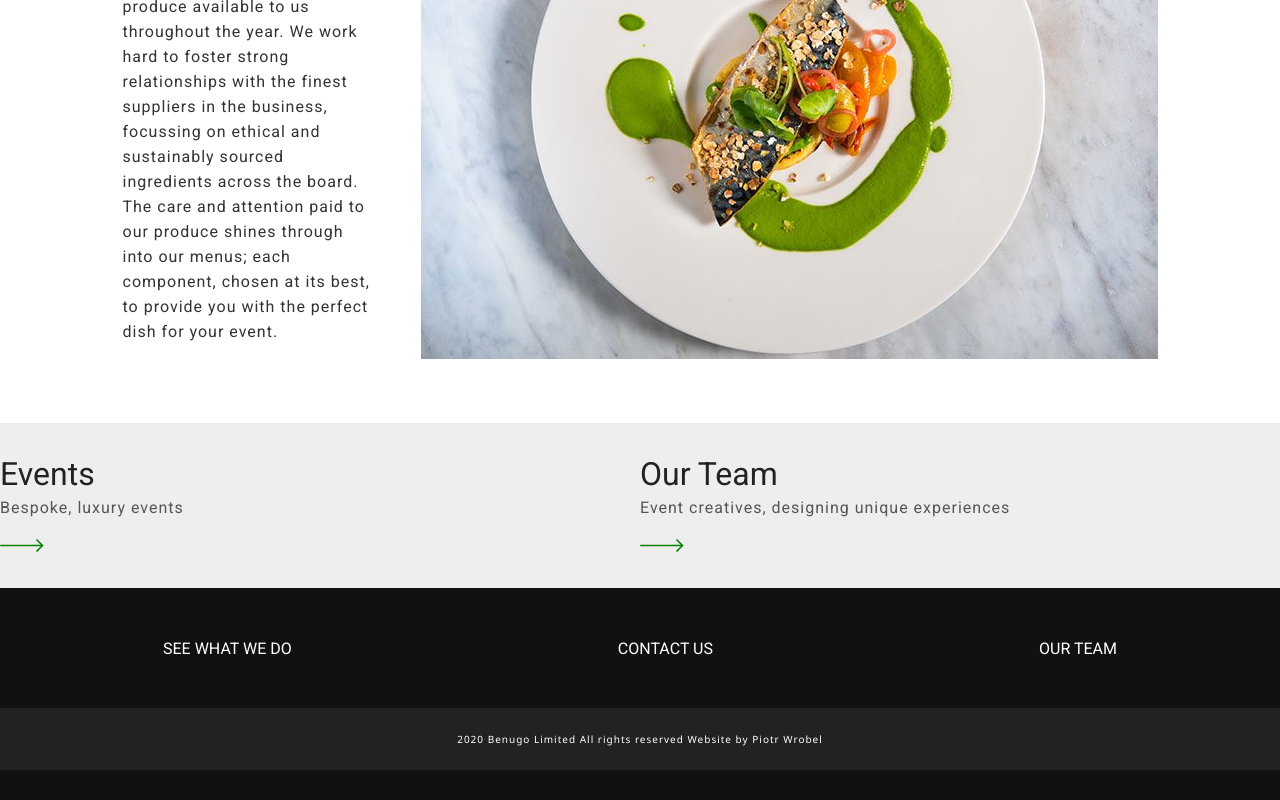
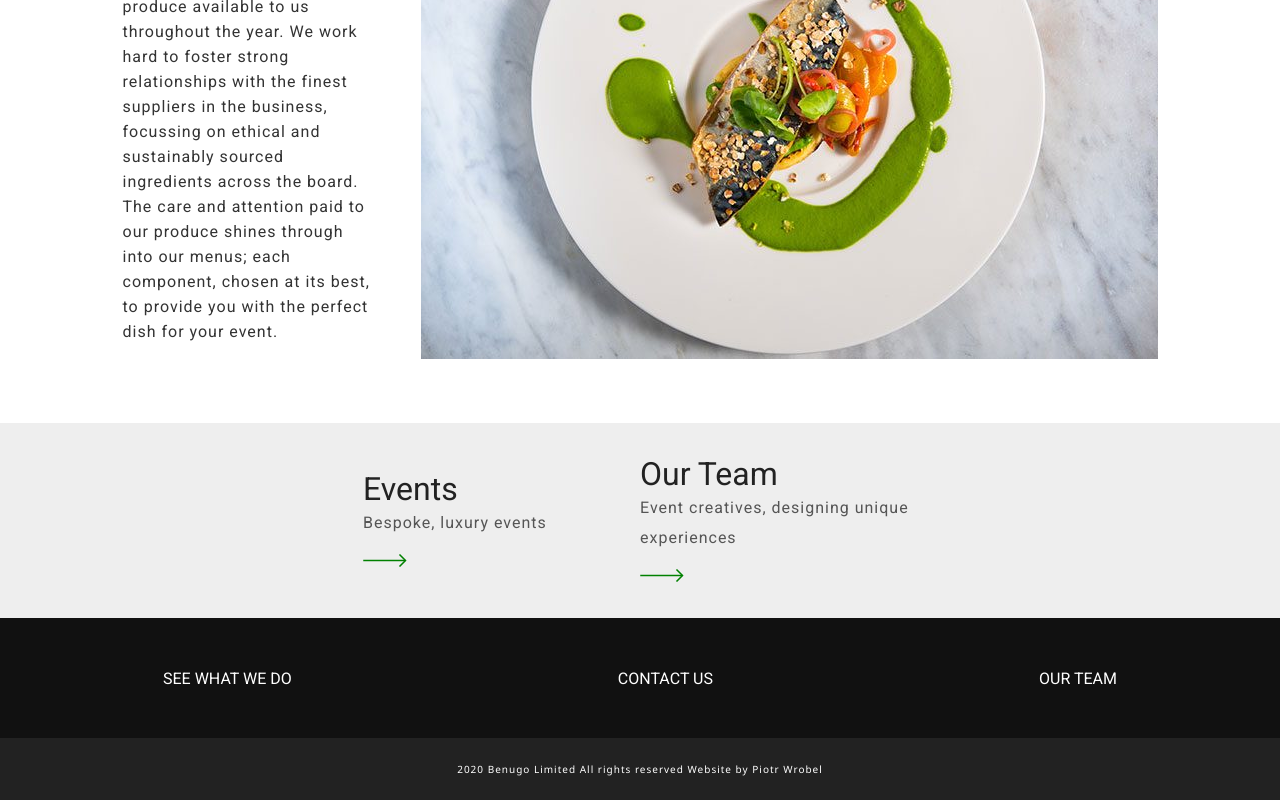
Before and after one commit to piotrekwrobel93/cateringWebsite, a Next.js app: page /food in a window 1280 px wide. Shown: the part 2942-3742 px from the top of the page. Before the commit the page ends 3712 px from the top, so only its background shows below. Built offline with nearby package versions, Linux system fonts and the light colour scheme.

Commit message:
removed width 100 percent from links css selector

```diff
--- a/components/shared/Links/links.module.css
+++ b/components/shared/Links/links.module.css
@@ -1,4 +1,5 @@
 .links__wrapper {
+	width: 100%;
 	background-color: #eee;
 	display: flex;
 	justify-content: center;
@@ -6,7 +7,6 @@
 }
 
 .links {
-	width: 100%;
 	margin: 0 auto;
 	display: flex;
 	justify-content: space-evenly;
```
